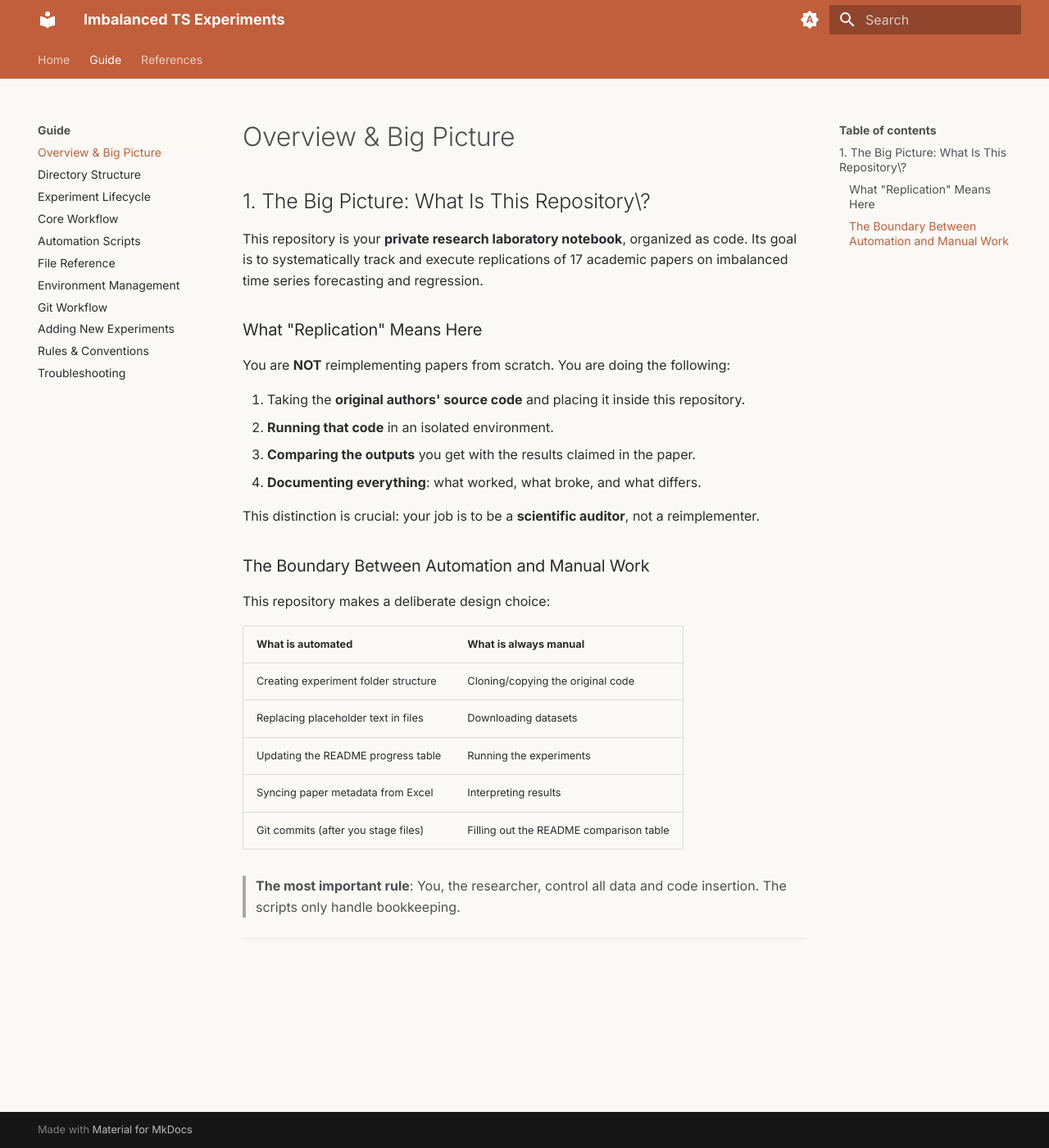
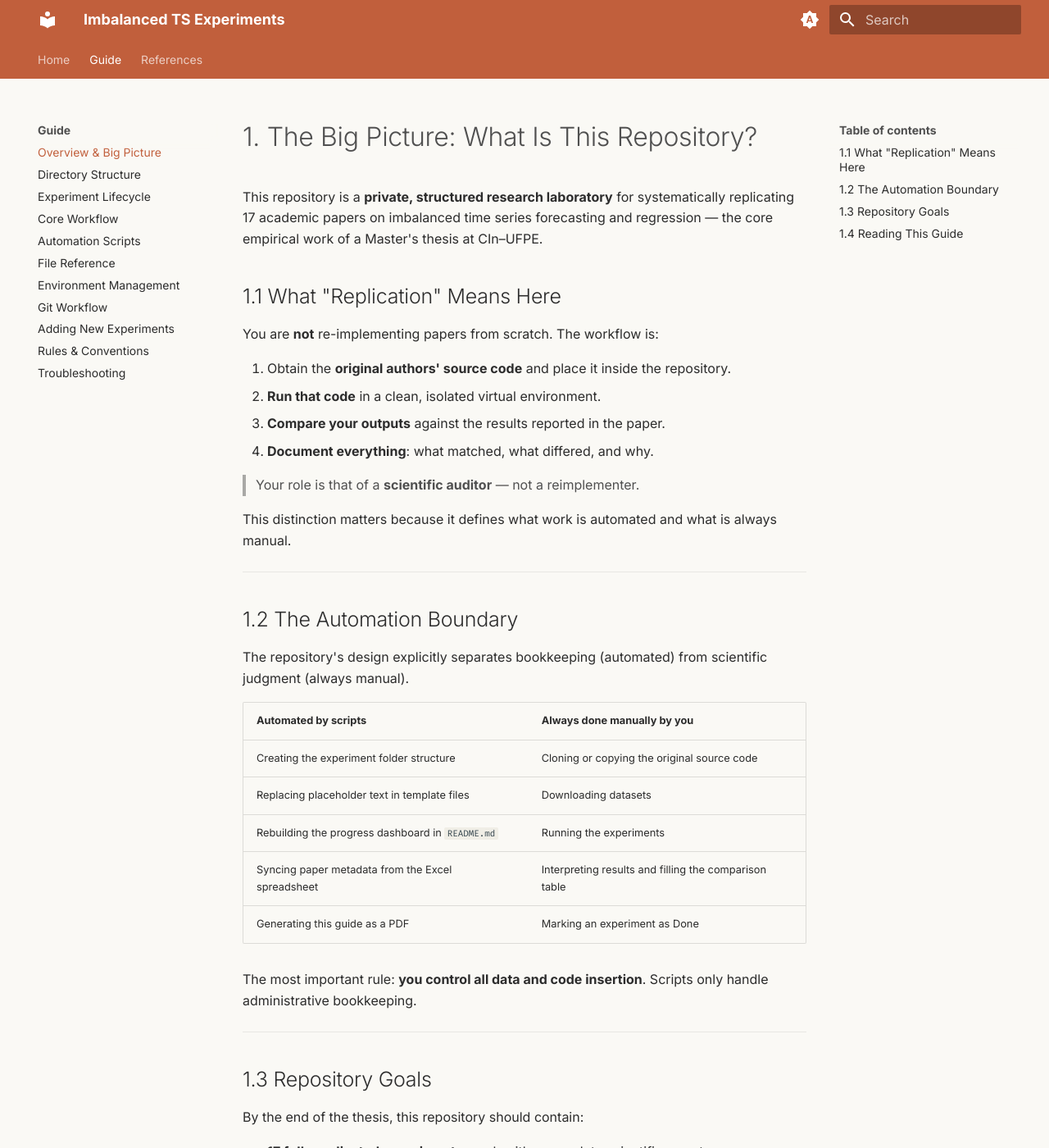
Before and after one commit to jpmsilva1/experimentos_mestrado_imbalnced_ts, an MkDocs documentation site: the page built from docs/guide/01-big-picture.md, in a window 1280 px wide and 1400 px high. Shown: the whole window at 82% size. Built offline with MkDocs 1.6.1 and Material for MkDocs 9.7.7, drawn with Linux system fonts in a browser that asks for light colours; some of the changed text lies outside the part shown.

Commit message:
[REPO] docs: fix latex formatting and update guide content

```diff
--- a/docs/guide/01-big-picture.md
+++ b/docs/guide/01-big-picture.md
@@ -1,30 +1,62 @@
-## 1. The Big Picture: What Is This Repository\?
+# 1. The Big Picture: What Is This Repository?
 
-This repository is your **private research laboratory notebook**, organized as code. Its goal is to systematically track and execute replications of 17 academic papers on imbalanced time series forecasting and regression.
+This repository is a **private, structured research laboratory** for systematically replicating 17 academic papers on imbalanced time series forecasting and regression — the core empirical work of a Master's thesis at CIn–UFPE.
 
-### What "Replication" Means Here
+## 1.1 What "Replication" Means Here
 
-You are **NOT** reimplementing papers from scratch. You are doing the following:
+You are **not** re-implementing papers from scratch. The workflow is:
 
-1. Taking the **original authors' source code** and placing it inside this repository.
-2. **Running that code** in an isolated environment.
-3. **Comparing the outputs** you get with the results claimed in the paper.
-4. **Documenting everything**: what worked, what broke, and what differs.
+1. Obtain the **original authors' source code** and place it inside the repository.
+2. **Run that code** in a clean, isolated virtual environment.
+3. **Compare your outputs** against the results reported in the paper.
+4. **Document everything**: what matched, what differed, and why.
 
-This distinction is crucial: your job is to be a **scientific auditor**, not a reimplementer.
+> Your role is that of a **scientific auditor** — not a reimplementer.
 
-### The Boundary Between Automation and Manual Work
-
-This repository makes a deliberate design choice:
-
-| What is **automated** | What is **always manual** |
-|----------------------|--------------------------|
-| Creating experiment folder structure | Cloning/copying the original code |
-| Replacing placeholder text in files | Downloading datasets |
-| Updating the README progress table | Running the experiments |
-| Syncing paper metadata from Excel | Interpreting results |
-| Git commits (after you stage files) | Filling out the README comparison table |
-
-> **The most important rule**: You, the researcher, control all data and code insertion. The scripts only handle bookkeeping.
+This distinction matters because it defines what work is automated and what is always manual.
 
 ---
+
+## 1.2 The Automation Boundary
+
+The repository's design explicitly separates bookkeeping (automated) from scientific judgment (always manual).
+
+| Automated by scripts | Always done manually by you |
+|---|---|
+| Creating the experiment folder structure | Cloning or copying the original source code |
+| Replacing placeholder text in template files | Downloading datasets |
+| Rebuilding the progress dashboard in `README.md` | Running the experiments |
+| Syncing paper metadata from the Excel spreadsheet | Interpreting results and filling the comparison table |
+| Generating this guide as a PDF | Marking an experiment as Done |
+
+The most important rule: **you control all data and code insertion**. Scripts only handle administrative bookkeeping.
+
+---
+
+## 1.3 Repository Goals
+
+By the end of the thesis, this repository should contain:
+
+- **17 fully replicated experiments**, each with a complete scientific report.
+- **Documented deviations** from original paper results, with explanations.
+- A **paper registry** of all 43 papers in the reading list, with replication status.
+- **Shared utilities** for metrics and visualization that are reusable across experiments.
+
+---
+
+## 1.4 Reading This Guide
+
+This guide is organized in the order you will need the information:
+
+| Chapter | When you need it |
+|---|---|
+| 2 — Directory Structure | First session: orienting yourself |
+| 3 — Experiment Lifecycle | Every experiment: knowing what stage you are in |
+| 4 — Core Workflow | Every session: the exact step-by-step protocol |
+| 5 — Automation Scripts | When running or understanding the scripts |
+| 6 — File Reference | When filling in any experiment file |
+| 7 — Environments | When setting up a new Python environment |
+| 8 — Git Workflow | After each work session |
+| 9 — Adding Experiments | When adding experiment #018 or beyond |
+| 10 — Rules | Quick reference cheatsheet |
+| 11 — Troubleshooting | When something breaks |
```
Also changed, not shown: docs/guide/02-directory-structure.md (+118 -36 lines), docs/latex/md_to_latex.py (+250 -112 lines), 1 other file.
